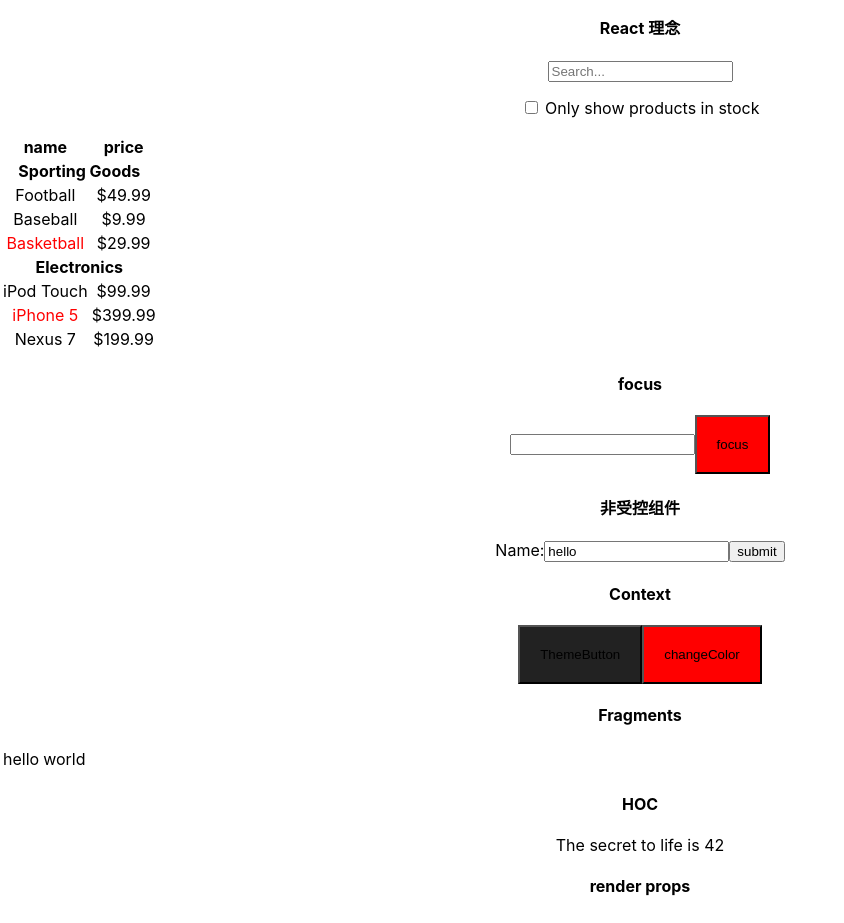
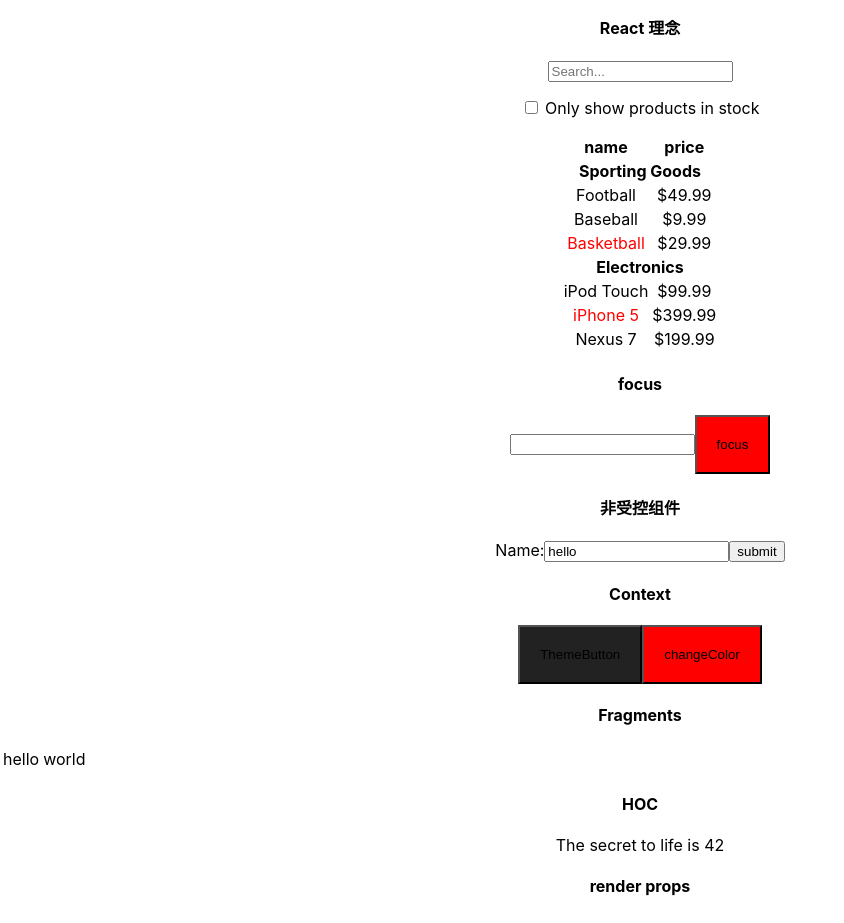
Before and after one commit to fool-yf/blog, a React (Create React App) app in the folder 前端/框架/react/my-app/: page / in a window 1280 px wide. Shown: the part 1500-2423 px from the top of the page, without its empty margins (0-844 px from the left). Built offline with nearby package versions, Linux system fonts and the light colour scheme.

Commit message:
修改：样式

```diff
--- a/前端/框架/react/my-app/src/App.css
+++ b/前端/框架/react/my-app/src/App.css
@@ -31,3 +31,7 @@
     transform: rotate(360deg);
   }
 }
+
+.table {
+  margin: 0 auto;
+}
--- a/前端/框架/react/my-app/src/ProductTable.js
+++ b/前端/框架/react/my-app/src/ProductTable.js
@@ -21,7 +21,7 @@ export default class ProductTable extends Component {
 		})
 
 		return (
-			<table>
+			<table class="table">
 				<thead>
 				<tr>
 					<th>name</th>
```
